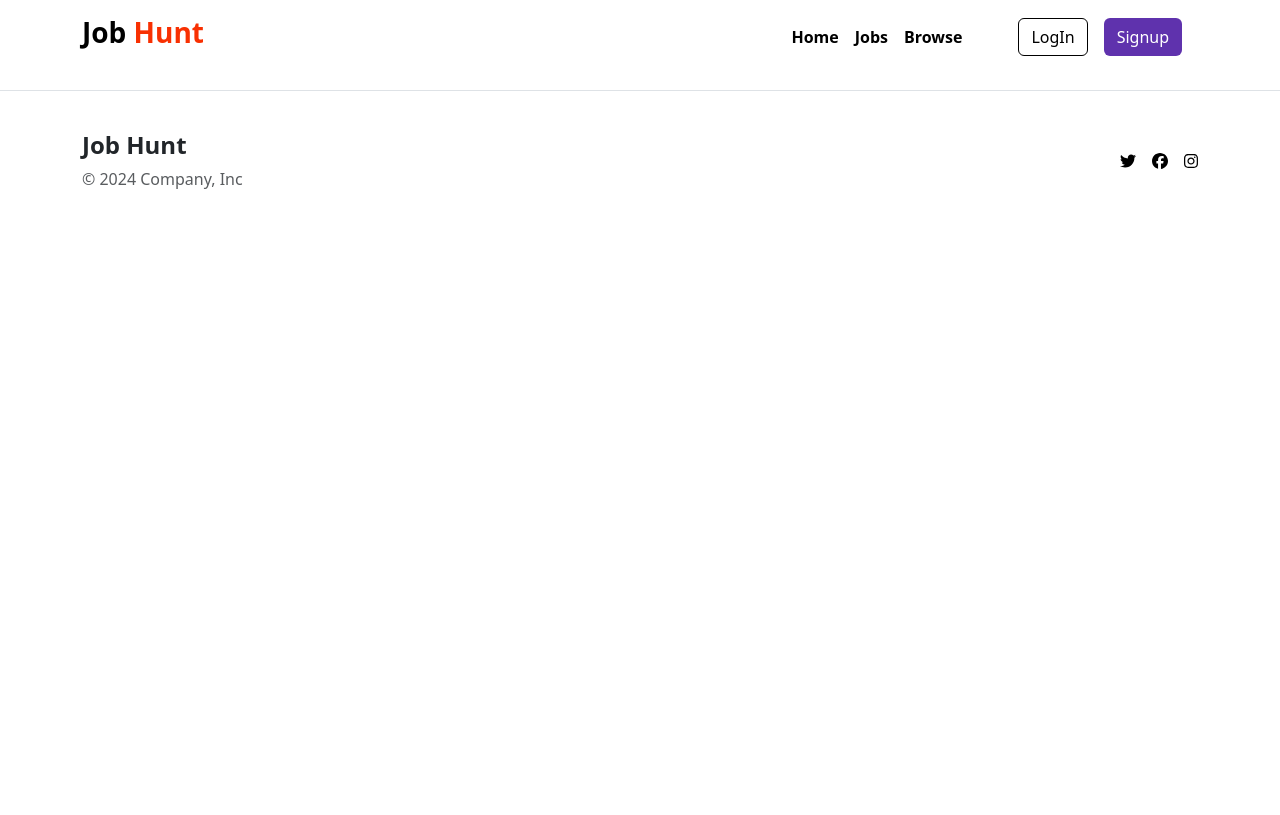
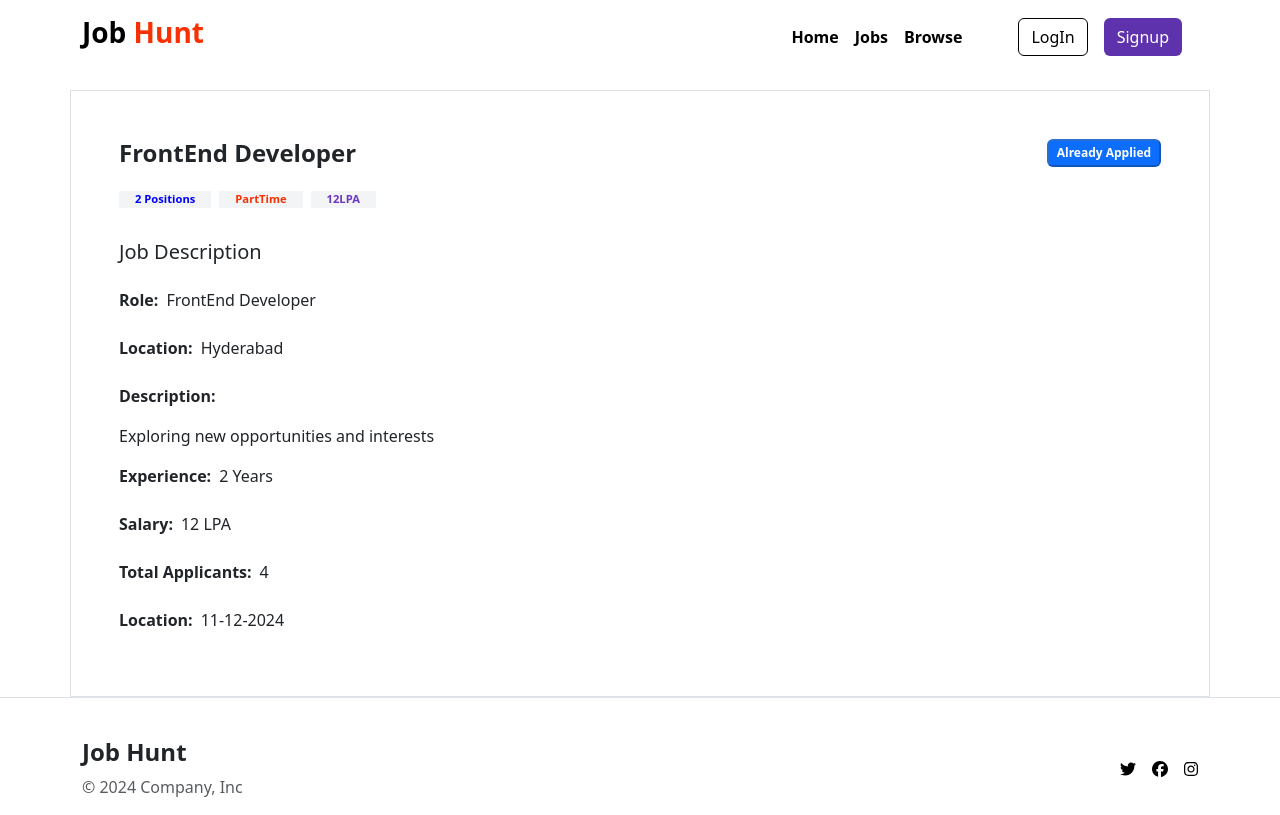
Before and after one commit to abdullazmat/job-hunt, a React (Create React App) app in the folder frontend/: page /job/description/1 in a window 1280 px wide. Built offline with nearby package versions, Linux system fonts and the light colour scheme.

Commit message:
Job Desciption Job Description Page UI Completed

```diff
--- a/frontend/src/App.js
+++ b/frontend/src/App.js
@@ -7,6 +7,7 @@ import Jobs from "./Pages/Jobs.js";
 import Footer from "./Components/Footer.js";
 import Browse from "./Pages/Browse.js";
 import Profile from "./Components/Profile.js";
+import JobDescription from "./Pages/JobDescription.js";
 
 function App() {
   return (
@@ -21,6 +22,7 @@ function App() {
         <Route path="/jobs" element={<Jobs />}></Route>
         <Route path="/browse" element={<Browse />}></Route>
         <Route path="/profile" element={<Profile />}></Route>
+        <Route path="/job/description/:id" element={<JobDescription />}></Route>
       </Routes>
       <Footer />
     </BrowserRouter>
--- a/frontend/src/Components/FilterJobCards.js
+++ b/frontend/src/Components/FilterJobCards.js
@@ -1,8 +1,11 @@
 import React from "react";
 import { FontAwesomeIcon } from "@fortawesome/react-fontawesome";
 import { faBookmark } from "@fortawesome/free-regular-svg-icons";
+import { useNavigate } from "react-router-dom";
 
-const FilterJobCards = () => {
+const FilterJobCards = ({ id }) => {
+  const navigate = useNavigate();
+
   return (
     <div
       className="card  shadow-lg bg-body-tertiary rounded mt-3"
@@ -79,6 +82,9 @@ const FilterJobCards = () => {
           <button
             className="btn px-3 ms-2 filter-job-detail-btn btn-outline-dark fw-bold"
             style={{ color: "black" }}
+            onClick={() => {
+              navigate(`/job/description/${id}`);
+            }}
           >
             Details
           </button>
--- a/frontend/src/Components/FilteredJobs.js
+++ b/frontend/src/Components/FilteredJobs.js
@@ -2,6 +2,7 @@ import FilterJobCards from "./FilterJobCards";
 
 function FilteredJobs() {
   const filterJobs = [1, 2, 3, 4, 5, 6, 7, 8, 9, 10];
+  const jobId = "safdfdsfdsfsd";
 
   return (
     <div className="container-fluid p-0">
@@ -242,7 +243,7 @@ function FilteredJobs() {
               <div className="row g-3">
                 {filterJobs.map((job, index) => (
                   <div key={index} className="col-lg-4 col-md-6 col-sm-12 ">
-                    <FilterJobCards />
+                    <FilterJobCards id={jobId} />
                   </div>
                 ))}
               </div>
--- /dev/null
+++ b/frontend/src/Pages/JobDescription.js
@@ -0,0 +1,87 @@
+import React from "react";
+
+function JobDescription() {
+  const isApplied = true;
+  return (
+    <div className="container border p-3 p-md-5">
+      <div className="d-flex justify-content-between">
+        <h4 className="fw-bold p-0 m-0">FrontEnd Developer</h4>
+        <button
+          disabled={isApplied}
+          class={`badge text-bg-${
+            isApplied ? "primary" : "dark"
+          } d-flex justify-content-center align-items-center`}
+        >
+          {isApplied ? "Already Applied" : "Apply Now "}
+        </button>
+      </div>
+      <div>
+        <div className="d-flex flex-wrap gap-2 mt-4 ">
+          <p
+            className=" fw-bold mb-2 px-2  px-xl-3"
+            style={{
+              color: "blue",
+              backgroundColor: "#F3F4F6",
+              fontSize: ".7rem",
+            }}
+          >
+            2 Positions
+          </p>
+          <p
+            className="  fw-bold mb-2 px-2  px-xl-3"
+            style={{
+              color: "#f83002",
+              backgroundColor: "#F3F4F6",
+              fontSize: ".7rem",
+            }}
+          >
+            PartTime
+          </p>
+          <p
+            className=" fw-bold mb-2 px-2 px-xl-3"
+            style={{
+              color: "#6A38C2",
+              backgroundColor: "#F3F4F6",
+              fontSize: ".7rem",
+            }}
+          >
+            12LPA
+          </p>
+        </div>
+      </div>
+      <div>
+        <h5 className="mt-4">Job Description</h5>
+        <div className="d-flex mt-4">
+          <p className="fw-bold">Role: </p>
+          <p className="ms-2">FrontEnd Developer</p>
+        </div>
+        <div className="d-flex mt-2">
+          <p className="fw-bold">Location: </p>
+          <p className="ms-2">Hyderabad</p>
+        </div>
+        <div className="mt-2">
+          <p className="fw-bold">Description: </p>
+          <p className="">Exploring new opportunities and interests</p>
+        </div>
+        <div className="d-flex mt-2">
+          <p className="fw-bold">Experience: </p>
+          <p className="ms-2">2 Years</p>
+        </div>
+        <div className="d-flex mt-2">
+          <p className="fw-bold">Salary: </p>
+          <p className="ms-2">12 LPA</p>
+        </div>
+        <div className="d-flex mt-2">
+          <p className="fw-bold">Total Applicants: </p>
+          <p className="ms-2">4</p>
+        </div>
+        <div className="d-flex mt-2">
+          <p className="fw-bold">Location: </p>
+          <p className="ms-2">11-12-2024 </p>
+        </div>
+      </div>
+    </div>
+  );
+}
+
+export default JobDescription;
```
Also changed, not shown: 1 other file (tests, documents, lock files or other folders).
